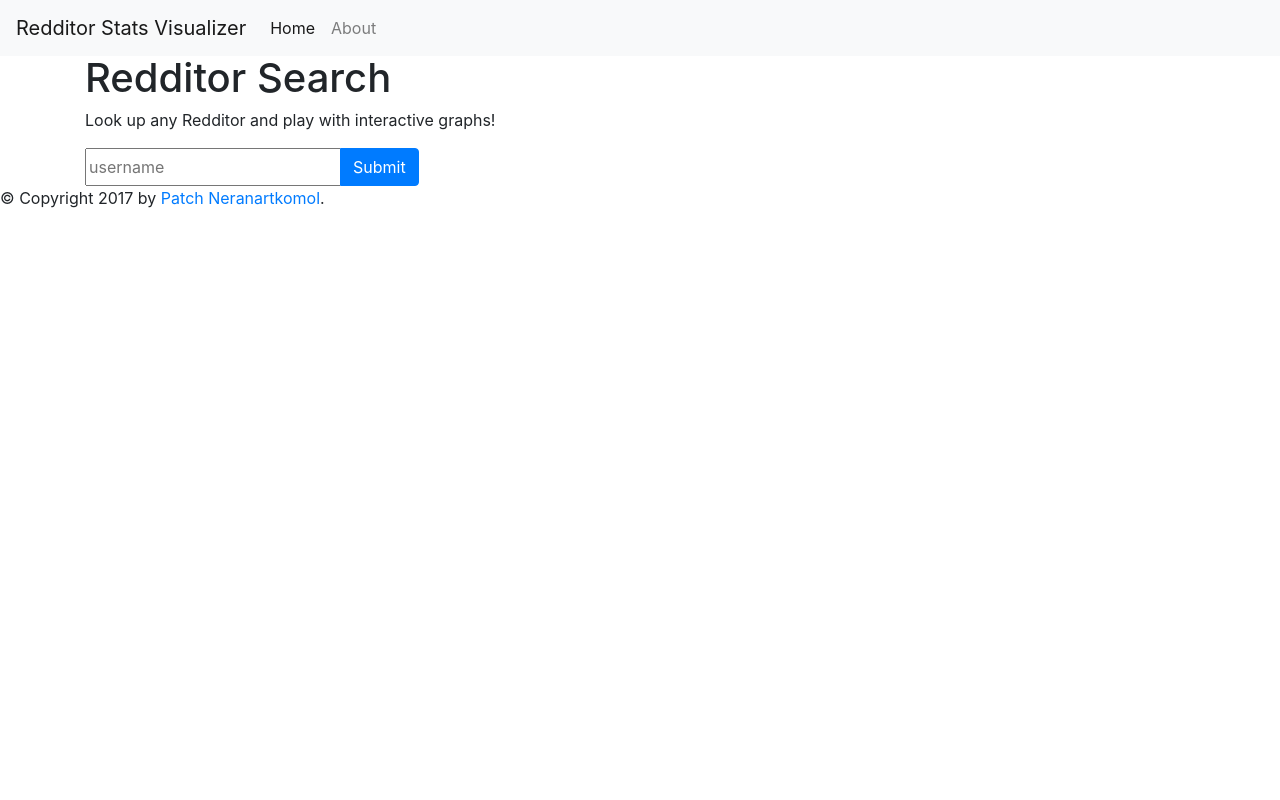
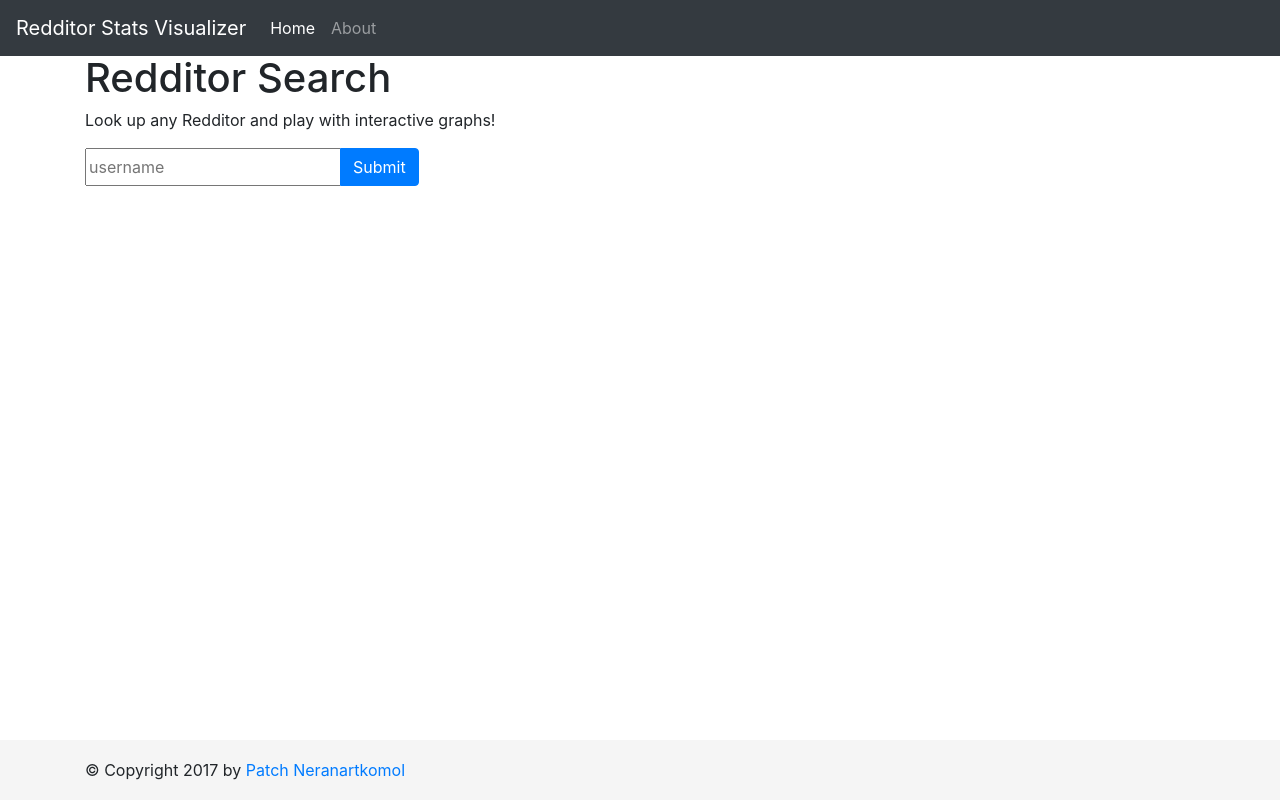
Before and after one commit to patchneranartkomol/reddit-word-cloud, a Flask app: page / in a window 1280 px wide. Run offline with Flask 2, Linux system fonts and the light colour scheme; some libraries are stand-ins or nearby versions.

Commit message:
Navbar style and empty form validation

```diff
--- /dev/null
+++ b/FlaskApp/FlaskApp/static/css/sticky-footer-navbar.css
@@ -0,0 +1,19 @@
+/* Sticky footer styles
+-------------------------------------------------- */
+html {
+  position: relative;
+  min-height: 100%;
+}
+body {
+  /* Margin bottom by footer height */
+  margin-bottom: 60px;
+}
+.footer {
+  position: absolute;
+  bottom: 0;
+  width: 100%;
+  /* Set the fixed height of the footer here */
+  height: 60px;
+  line-height: 60px; /* Vertically center the text there */
+  background-color: #f5f5f5;
+}
--- a/FlaskApp/FlaskApp/templates/index.html
+++ b/FlaskApp/FlaskApp/templates/index.html
@@ -4,12 +4,21 @@
 {{ super() }}
 {% endblock %}
 {% block content %}
+<script>
+window.onload = function() {
+  document.getElementById('username').addEventListener('submit', function() {
+    Array.prototype.forEach.call(this.elements, function(el) {
+      el.disabled = el.value == '';
+    });
+  }, false);
+};
+</script>
 <div class="container">
   <h1>Redditor Search</h1>
   <p class="important">
     Look up any Redditor and play with interactive graphs!
   </p>
-  <form method="get" action="">
+  <form method="get" action="" id=username onsubmit="disableEmptyInputs(this)">
       {{ render_field(form.username) }}
   </form>
 
--- a/FlaskApp/FlaskApp/templates/layout.html
+++ b/FlaskApp/FlaskApp/templates/layout.html
@@ -6,11 +6,12 @@
 	    <title>Redditor Stats Visualizer</title>
 	    <meta name="viewport" content="width=device-width, initial-scale=1, shrink-to-fit=no">
 	    <link href="{{ url_for('static', filename='css/bootstrap.min.css') }}" rel="stylesheet">
+	    <link href="{{ url_for('static', filename='css/sticky-footer-navbar.css') }}" rel="stylesheet">
 	    <link rel="shortcut icon" href="{{ url_for('static', filename='favicon.ico') }}">
 	    {% endblock %}
 	</head>
     <body>
-        <nav class="navbar navbar-expand-lg navbar-light bg-light">
+        <nav class="navbar navbar-expand-lg navbar-dark bg-dark">
 		  <a class="navbar-brand" href="#">Redditor Stats Visualizer</a>
 		  <button class="navbar-toggler" type="button" data-toggle="collapse" data-target="#navbarSupportedContent" aria-controls="navbarSupportedContent" aria-expanded="false" aria-label="Toggle navigation">
 		    <span class="navbar-toggler-icon"></span>
@@ -30,9 +31,11 @@
 		</nav>
 		<div id="content">{% block content %}{% endblock %}</div>
     	<footer class="footer">
+    		<div class="container">
 			{% block footer %}
-			&copy; Copyright 2017 by <a href="http://patchneranartkomol.com/">Patch Neranartkomol</a>.
+			&copy; Copyright 2017 by <a href="http://patchneranartkomol.com/">Patch Neranartkomol</a>
 			{% endblock %}
+			</div>
 		</footer>
 		<script src="https://code.jquery.com/jquery-3.2.1.slim.min.js" integrity="sha384-KJ3o2DKtIkvYIK3UENzmM7KCkRr/rE9/Qpg6aAZGJwFDMVNA/GpGFF93hXpG5KkN" crossorigin="anonymous"></script>
 		<script src="https://cdnjs.cloudflare.com/ajax/libs/popper.js/1.11.0/umd/popper.min.js" integrity="sha384-b/U6ypiBEHpOf/4+1nzFpr53nxSS+GLCkfwBdFNTxtclqqenISfwAzpKaMNFNmj4" crossorigin="anonymous"></script>
```
Also changed, not shown: FlaskApp/FlaskApp/templates/index_alert.html (+10 -1 lines), FlaskApp/FlaskApp/templates/index_content.html (+10 -1 lines).
